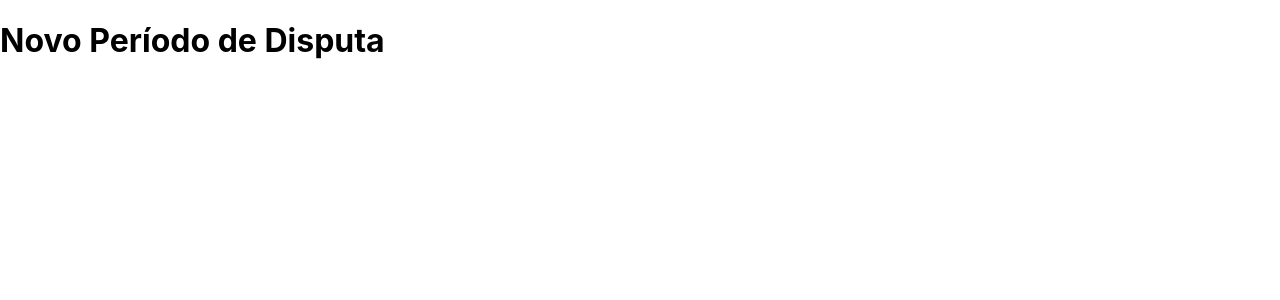
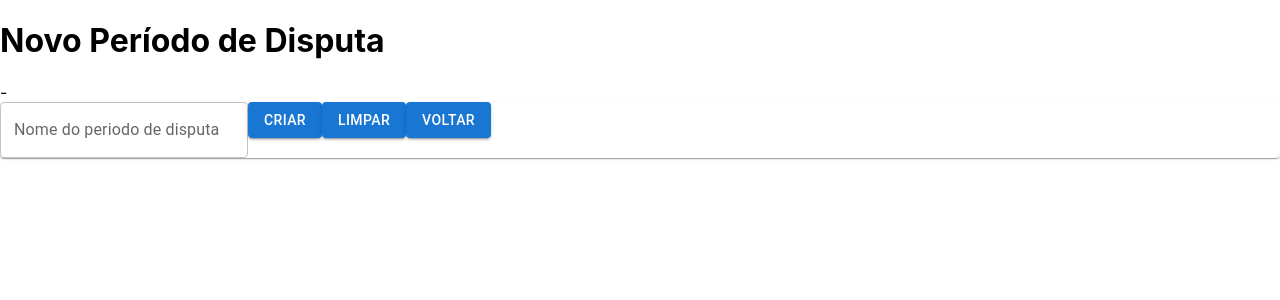
Before and after one commit to rafaelmbcosta/league-next, a Next.js app: page /disputes/new in a window 1280 px wide. Shown: the top 300 px of the page. Built offline with nearby package versions, Linux system fonts and the light colour scheme.

Commit message:
new dispute mutation

```diff
--- a/apollo/mutations/index.js
+++ b/apollo/mutations/index.js
@@ -3,8 +3,18 @@ import { gql } from '@apollo/client'
 export const CREATE_SEASON = gql`
   mutation createSeason {
     createSeason {
-      id,
+      id
       year
+      order
     }
   }
 `
+
+export const CREATE_DISPUTE = gql`
+  mutation createDispute ($name: String!){
+    createDispute(name: $name) {
+      id
+      name
+    }
+  }
+`
--- a/components/disputes/NewForm.js
+++ b/components/disputes/NewForm.js
@@ -1,11 +1,56 @@
-import New from "@/pages/disputes/new"
-import { Card } from "@material-ui/core"
+import { useMutation } from '@apollo/react-hooks'
+import { CREATE_DISPUTE } from '@/apollo/mutations'
+import { Button, Card, TextField, Alert } from "@material-ui/core"
+import { useRouter } from 'next/router'
+import { useState } from 'react'
 
 const NewForm = () => {
+  const router = useRouter()
+  const [name, setName] = useState('')
+  const [createDispute, { error, called, loading }] = useMutation(CREATE_DISPUTE)
+
+  const successAlert = () => {
+    if (called && !error) {
+      return(
+        <Alert severity="success">
+          Periodo de Disputa criado com sucesso
+        </Alert>
+      )
+    }
+  }
+
+  const errorAlert = () => {
+    if (error) {
+      return(
+        <Alert severity="error">
+          Erro ao criar Disputa
+        </Alert>
+      )
+    }
+  }
+
+  const handleFormSubmit = async (e) => {
+    e.preventDefault();
+    try {
+      await createDispute({ variables: { name }})
+    } catch(e) {
+      console.log(e)
+    }
+    setName('')
+  }
+
   return(
-    <Card>
-
-    </Card>
+    <form >
+      { successAlert() }
+      {/* { errorAlert() } */}
+      { called } - { error }
+      <Card>
+        <TextField label="Nome do periodo de disputa" onChange={e => setName(e.target.value)} />
+        <Button disabled={loading} variant="contained" onClick={handleFormSubmit}>Criar</Button>
+        <Button disabled={loading} variant="contained" onClick={() => setName('')}>Limpar</Button>
+        <Button disabled={loading} variant="contained" onClick={() => router.push('/seasons')}>Voltar</Button>
+      </Card>
+    </form>
   )
 }
 
--- a/pages/disputes/new.js
+++ b/pages/disputes/new.js
@@ -4,6 +4,7 @@ const New = () => {
   return(
     <div>
       <h1>Novo Período de Disputa</h1>
+      <NewForm />
     </div>
   )
 }
```
Also changed, not shown: 1 other file (tests, documents, lock files or other folders).
